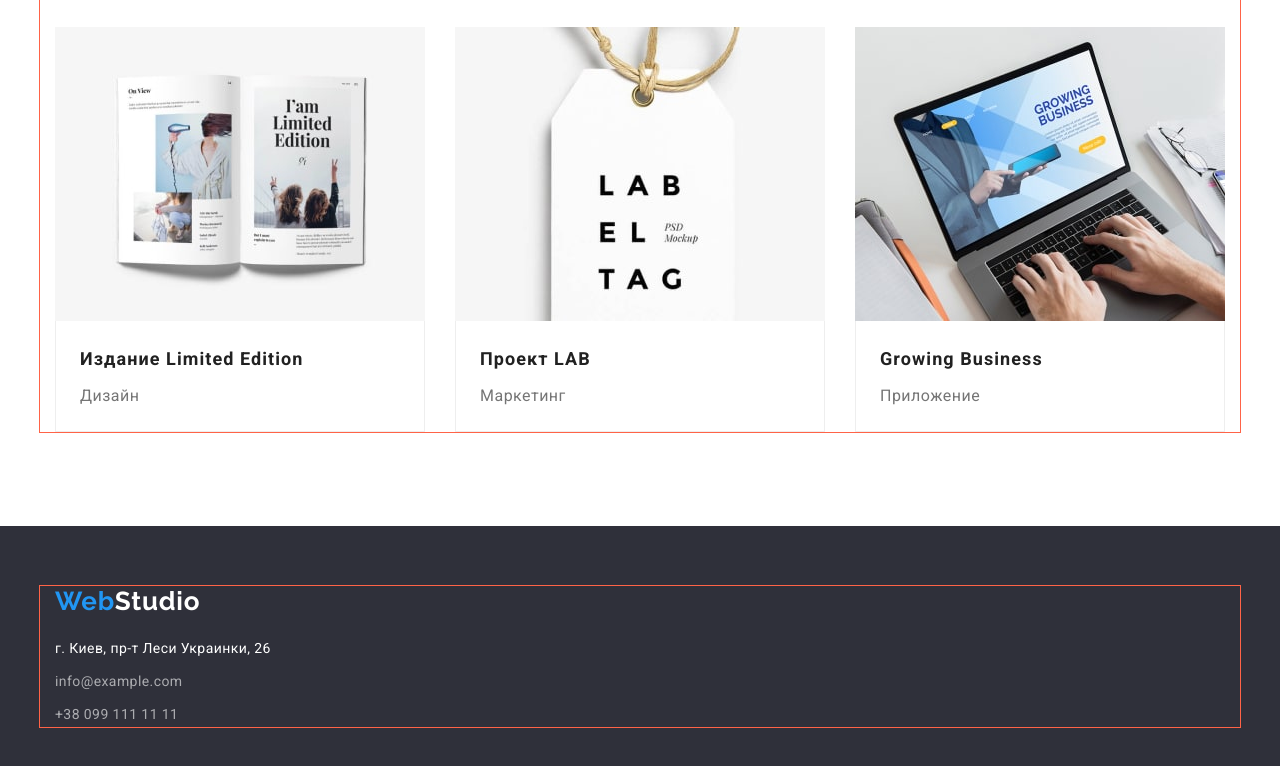
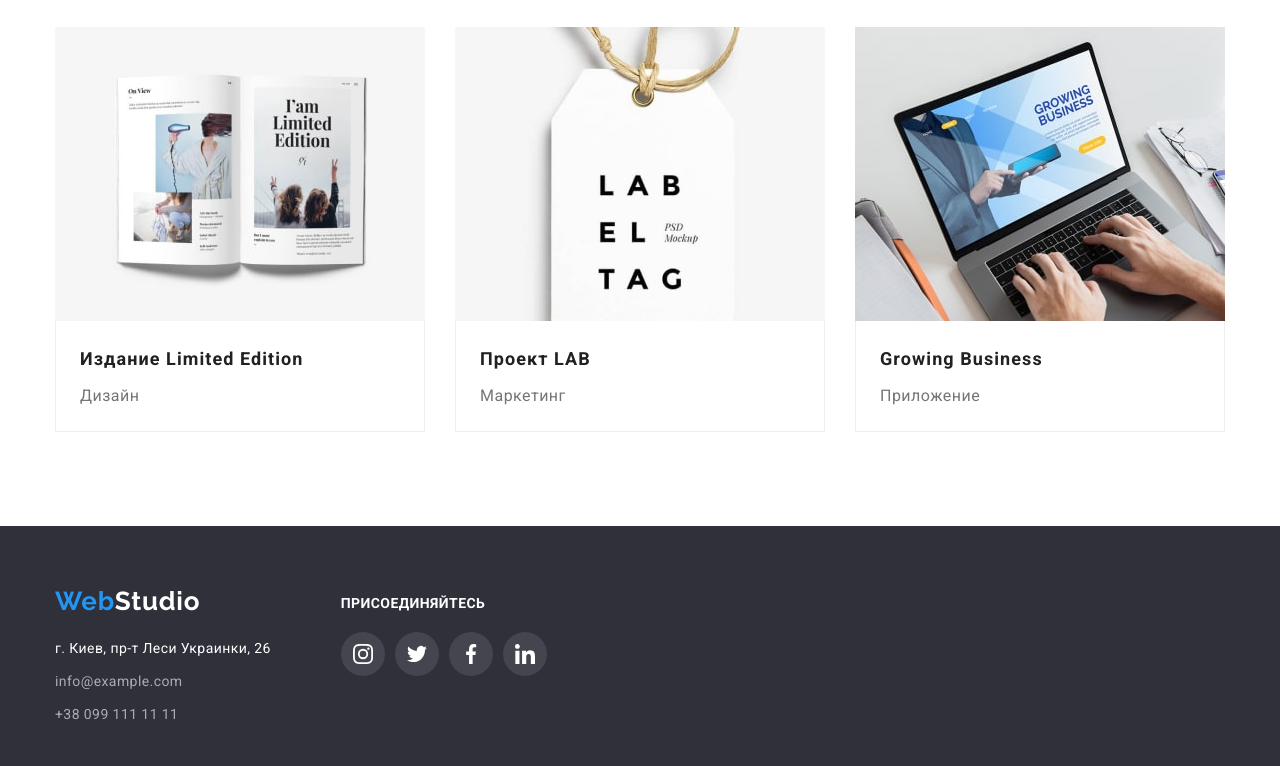
Before and after one commit to OlegAndreiev/goit-markup-hw-04, a plain HTML site: page portfolio.html in a window 1280 px wide. Shown: the part 1106-1872 px from the top of the page. Drawn offline with nearby package versions, Linux system fonts and the light colour scheme.

Commit message:
Добавляет иконки в хедер

```diff
--- a/css/styles.css
+++ b/css/styles.css
@@ -87,7 +87,7 @@ h6 {
 
 /* Глобальный контейнер */
 .container {
-  outline: 1px solid tomato;
+  /* outline: 1px solid tomato; */
   width: 1200px;
   padding-left: 15px;
   padding-right: 15px;
@@ -203,20 +203,17 @@ h6 {
   margin-left: auto;
 }
 
-.auth-nav .item {
-  /* display: flex; */
-}
-
 .auth-nav .item + .item {
   margin-left: 50px;
 }
 
 .auth-nav .link {
-  /* display: flex; */
+  display: inline-flex;
   padding-top: 32px;
   padding-bottom: 32px;
   color: var(--primary-text-color);
   fill: var(--primary-text-color);
+  align-items: center;
 
   font-weight: 500;
   font-size: 14px;
@@ -240,8 +237,6 @@ h6 {
 }
 
 .overlay {
-  outline: 1px solid tomato;
-
   padding-top: 200px;
   padding-bottom: 200px;
   height: 600px;
--- a/portfolio.html
+++ b/portfolio.html
@@ -34,10 +34,18 @@
         </nav>
         <ul class="auth-nav list">
           <li class="item">
-            <a href="mailto:info@devstudio.com" class="link">info@devstudio.com</a>
+            <a href="mailto:info@devstudio.com" class="link"
+              ><svg class="icon-mail" width="16" height="12">
+                <use href="./images/icons.svg#icon-mail"></use></svg
+              >info@devstudio.com</a
+            >
           </li>
           <li class="item">
-            <a href="tel:+380961111111" class="link">+38 096 111 11 11</a>
+            <a href="tel:+380961111111" class="link"
+              ><svg class="icon-mail" width="10" height="16">
+                <use href="./images/icons.svg#icon-tel"></use></svg
+              >+38 096 111 11 11</a
+            >
           </li>
         </ul>
       </div>
@@ -228,6 +236,37 @@
             </ul>
           </address>
         </div>
+        <div class="join">
+          <p class="social-title">присоединяйтесь</p>
+          <div class="social-links-join">
+            <ul class="social-list list">
+              <li class="social-item-join">
+                <a href="" class="social-link-join link"
+                  ><svg class="social-icon-join" width="20" height="20">
+                    <use href="./images/icons.svg#icon-instagram"></use></svg
+                ></a>
+              </li>
+              <li class="social-item-join">
+                <a href="" class="social-link-join link"
+                  ><svg class="social-icon-join" width="20" height="20">
+                    <use href="./images/icons.svg#icon-twitter"></use></svg
+                ></a>
+              </li>
+              <li class="social-item-join">
+                <a href="" class="social-link-join link"
+                  ><svg class="social-icon-join" width="20" height="20">
+                    <use href="./images/icons.svg#icon-facebook"></use></svg
+                ></a>
+              </li>
+              <li class="social-item-join">
+                <a href="" class="social-link-join link"
+                  ><svg class="social-icon-join" width="20" height="20">
+                    <use href="./images/icons.svg#icon-linkedin"></use></svg
+                ></a>
+              </li>
+            </ul>
+          </div>
+        </div>
       </div>
     </footer>
   </body>
```
